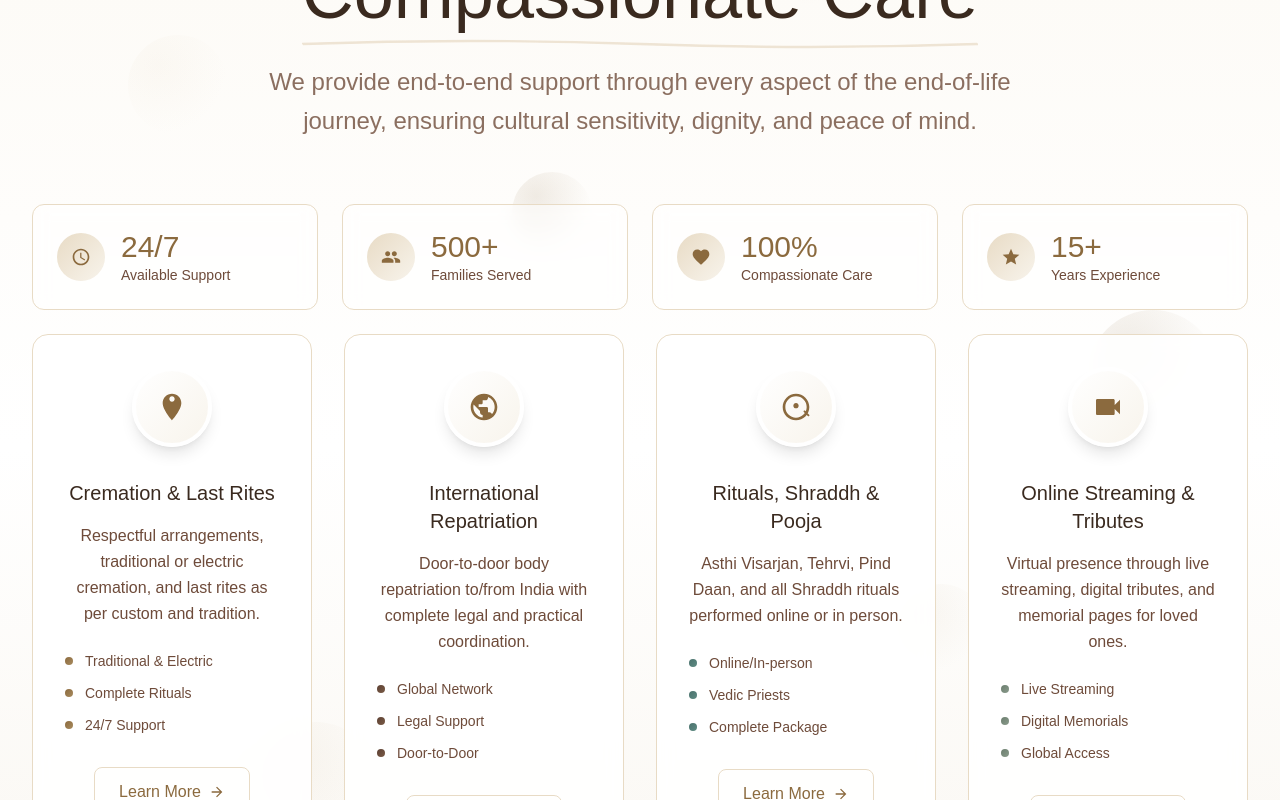
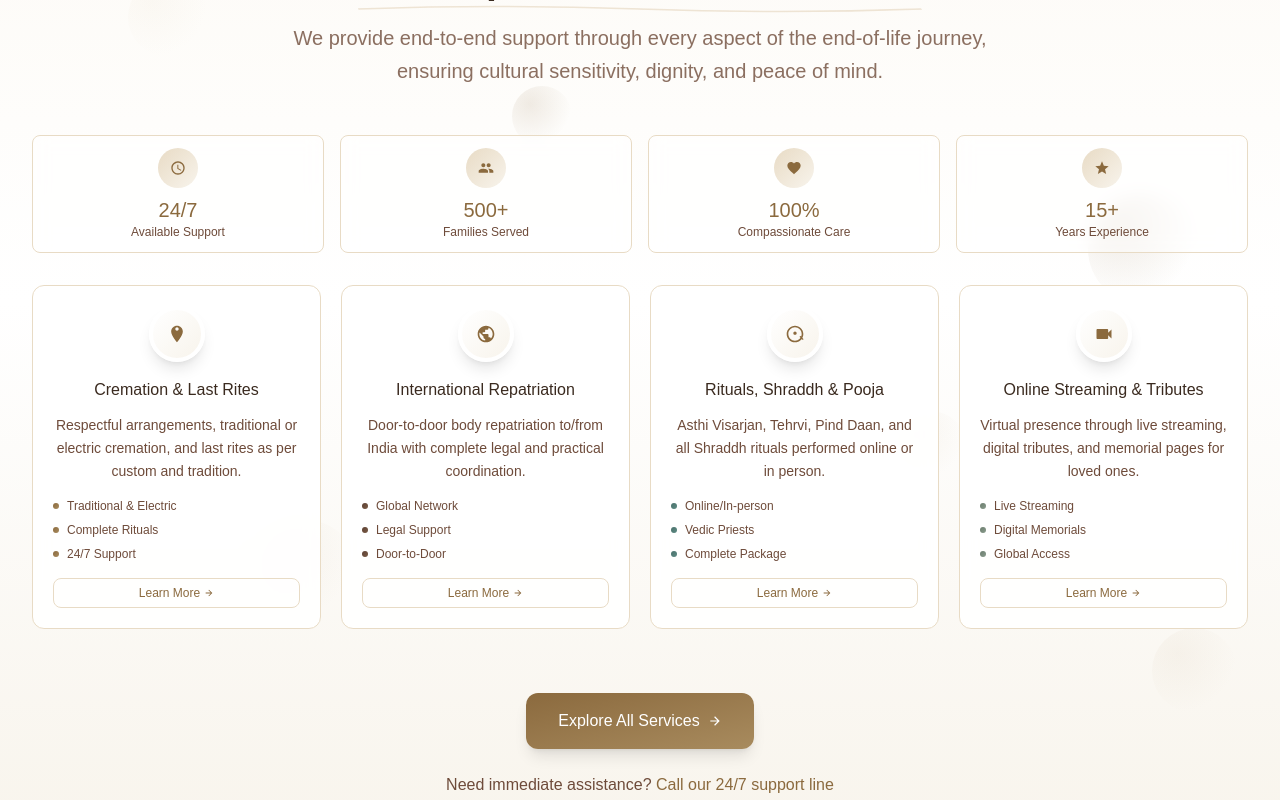
Before and after one commit to encodencydelhi/moksha_website, a Next.js app: page / in a window 1280 px wide. Shown: the part 1660-2460 px from the top of the page. Built offline with nearby package versions, Linux system fonts and the light colour scheme.

Commit message:
card size in small in website mosksha

```diff
--- a/components/HowWeHelp/HowWeHelp.tsx
+++ b/components/HowWeHelp/HowWeHelp.tsx
@@ -1,5 +1,4 @@
 "use client";
-
 import { useState, ReactElement } from "react";
 
 interface CustomIconProps {
@@ -34,7 +33,6 @@ const CustomIcon = ({ name, className = "w-6 h-6" }: CustomIconProps) => {
         <path d="M12 4l-1.41 1.41L16.17 11H4v2h12.17l-5.58 5.59L12 20l8-8z" />
       </svg>
     ),
-    // یہاں FaHandHoldingHeart کو FaHeart سے تبدیل کیا گیا ہے
     FaHeart: (
       <svg className={className} fill="currentColor" viewBox="0 0 24 24">
         <path d="M12 21.35l-1.45-1.32C5.4 15.36 2 12.28 2 8.5 2 5.42 4.42 3 7.5 3c1.74 0 3.41.81 4.5 2.09C13.09 3.81 14.76 3 16.5 3 19.58 3 22 5.42 22 8.5c0 3.78-3.4 6.86-8.55 11.54L12 21.35z" />
@@ -112,7 +110,7 @@ export default function HowWeCanHelp() {
     { icon: "FaClock", value: "24/7", label: "Available Support" },
     { icon: "FaUsers", value: "500+", label: "Families Served" },
     {
-      icon: "FaHeart", // یہاں بھی FaHandHoldingHeart کو FaHeart سے تبدیل کیا گیا ہے
+      icon: "FaHeart",
       value: "100%",
       label: "Compassionate Care",
     },
@@ -121,64 +119,64 @@ export default function HowWeCanHelp() {
 
   const circleStyles = [
     {
-      width: "100px",
-      height: "100px",
+      width: "80px",
+      height: "80px",
       left: "10%",
       top: "20%",
       background:
         "radial-gradient(circle at 30% 30%, #E8DBC520, transparent 70%)",
     },
     {
-      width: "120px",
-      height: "120px",
+      width: "100px",
+      height: "100px",
       left: "20%",
       top: "70%",
       background:
         "radial-gradient(circle at 30% 30%, #D4C1A620, transparent 70%)",
     },
     {
-      width: "80px",
-      height: "80px",
+      width: "60px",
+      height: "60px",
       left: "40%",
       top: "30%",
       background:
         "radial-gradient(circle at 30% 30%, #8B6A3E20, transparent 70%)",
     },
     {
-      width: "110px",
-      height: "110px",
+      width: "90px",
+      height: "90px",
       left: "60%",
       top: "10%",
       background:
         "radial-gradient(circle at 30% 30%, #E8DBC520, transparent 70%)",
     },
     {
-      width: "90px",
-      height: "90px",
+      width: "70px",
+      height: "70px",
       left: "70%",
       top: "60%",
       background:
         "radial-gradient(circle at 30% 30%, #D4C1A620, transparent 70%)",
     },
     {
-      width: "130px",
-      height: "130px",
+      width: "110px",
+      height: "110px",
       left: "85%",
       top: "40%",
       background:
         "radial-gradient(circle at 30% 30%, #8B6A3E20, transparent 70%)",
     },
     {
-      width: "95px",
-      height: "95px",
+      width: "75px",
+      height: "75px",
       left: "5%",
       top: "50%",
       background:
         "radial-gradient(circle at 30% 30%, #E8DBC520, transparent 70%)",
     },
     {
-      width: "105px",
-      height: "105px",
+      width: "85px",
+      height: "85px",
       left: "90%",
       top: "80%",
       background:
@@ -187,7 +185,7 @@ export default function HowWeCanHelp() {
   ];
 
   return (
-    <section className="w-full relative py-10 md:py-10 overflow-hidden">
+    <section className="w-full relative py-8 md:py-12 overflow-hidden">
       <div className="absolute inset-0 z-0">
         <div className="absolute inset-0 bg-gradient-to-b from-[#FCF9F3] via-white to-[#F8F4EC]"></div>
 
@@ -197,56 +195,56 @@ export default function HowWeCanHelp() {
       </div>
 
       <div className="relative z-10 max-w-7xl mx-auto px-4 sm:px-6 lg:px-8">
-        <div className="text-center mb-16">
-          <div className="inline-flex items-center space-x-4 mb-8">
-            <div className="w-16 h-0.5 bg-gradient-to-r from-transparent via-[#8B6A3E] to-transparent"></div>
-            <span className="text-[#8B6A3E] font-medium tracking-widest uppercase text-sm">
+        <div className="text-center mb-12">
+          <div className="inline-flex items-center space-x-3 mb-6">
+            <div className="w-12 h-0.5 bg-gradient-to-r from-transparent via-[#8B6A3E] to-transparent"></div>
+            <span className="text-[#8B6A3E] font-medium tracking-widest uppercase text-xs">
               Our Services
             </span>
-            <div className="w-16 h-0.5 bg-gradient-to-r from-transparent via-[#8B6A3E] to-transparent"></div>
+            <div className="w-12 h-0.5 bg-gradient-to-r from-transparent via-[#8B6A3E] to-transparent"></div>
           </div>
 
-          <h2 className="text-4xl md:text-6xl lg:text-7xl font-light text-[#3A2A1F] leading-tight mb-6">
+          <h2 className="text-3xl md:text-5xl lg:text-6xl font-light text-[#3A2A1F] leading-tight mb-4">
             <span className="block">Comprehensive</span>
             <span className="relative inline-block">
               Compassionate Care
               <svg
-                className="absolute -bottom-3 left-0 w-full h-3 text-[#E8DBC5]/70"
+                className="absolute -bottom-2 left-0 w-full h-2.5 text-[#E8DBC5]/70"
                 viewBox="0 0 100 10"
                 preserveAspectRatio="none"
               >
                 <path
                   d="M0,5 Q25,0 50,5 T100,5"
                   stroke="currentColor"
-                  strokeWidth="2"
+                  strokeWidth="1.5"
                   fill="none"
                 />
               </svg>
             </span>
           </h2>
 
-          <p className="text-xl md:text-2xl text-[#6E4B3A]/80 max-w-3xl mx-auto font-light leading-relaxed">
+          <p className="text-lg md:text-xl text-[#6E4B3A]/80 max-w-3xl mx-auto font-light leading-relaxed">
             We provide end-to-end support through every aspect of the
             end-of-life journey, ensuring cultural sensitivity, dignity, and
             peace of mind.
           </p>
         </div>
 
-        <div className="grid grid-cols-1 sm:grid-cols-2 md:grid-cols-4 gap-6 mb-6">
+        <div className="grid grid-cols-2 md:grid-cols-4 gap-4 mb-8">
           {stats.map((stat, index) => (
             <div key={index} className="relative">
-              <div className="bg-white/50 backdrop-blur-sm rounded-xl p-4 sm:p-6 border border-[#E8DBC5]">
-                <div className="flex flex-col sm:flex-row items-center justify-center sm:justify-start space-y-4 sm:space-y-0 sm:space-x-4">
-                  <div className="w-12 h-12 rounded-full bg-gradient-to-br from-[#E8DBC5] to-[#F8F4EC] flex items-center justify-center">
+              <div className="bg-white/50 backdrop-blur-sm rounded-lg p-3 border border-[#E8DBC5]">
+                <div className="flex flex-col items-center justify-center space-y-2">
+                  <div className="w-10 h-10 rounded-full bg-gradient-to-br from-[#E8DBC5] to-[#F8F4EC] flex items-center justify-center">
                     <div className="text-[#8B6A3E]">
-                      <CustomIcon name={stat.icon} className="w-5 h-5" />
+                      <CustomIcon name={stat.icon} className="w-4 h-4" />
                     </div>
                   </div>
-                  <div className="text-center sm:text-left">
-                    <div className="text-2xl sm:text-3xl font-light text-[#8B6A3E]">
+                  <div className="text-center">
+                    <div className="text-xl font-light text-[#8B6A3E]">
                       {stat.value}
                     </div>
-                    <div className="text-sm text-[#6E4B3A] whitespace-normal">
+                    <div className="text-xs text-[#6E4B3A] whitespace-normal">
                       {stat.label}
                     </div>
                   </div>
@@ -256,7 +254,7 @@ export default function HowWeCanHelp() {
           ))}
         </div>
 
-        <div className="grid grid-cols-1 md:grid-cols-2 lg:grid-cols-4 gap-8 mb-20">
+        <div className="grid grid-cols-1 md:grid-cols-2 lg:grid-cols-4 gap-5 mb-16">
           {cards.map((card, index) => (
             <div
               key={index}
@@ -264,53 +262,45 @@ export default function HowWeCanHelp() {
               onMouseEnter={() => setActiveCard(index)}
               onMouseLeave={() => setActiveCard(null)}
             >
-              <div className="relative bg-white/90 backdrop-blur-sm rounded-2xl p-6 md:p-8 border border-[#E8DBC5] h-full overflow-hidden">
-                <div className="relative mb-6 md:mb-8">
-                  <div className="relative w-16 h-16 md:w-20 md:h-20 mx-auto">
+              <div className="relative bg-white/90 backdrop-blur-sm rounded-xl p-5 border border-[#E8DBC5] h-full flex flex-col overflow-hidden">
+                <div className="relative mb-4">
+                  <div className="relative w-14 h-14 mx-auto">
                     <div className="relative w-full h-full rounded-full bg-gradient-to-br from-white to-[#F8F4EC] border-4 border-white flex items-center justify-center shadow-lg">
-                      <div className="text-2xl md:text-3xl text-[#8B6A3E]">
-                        <CustomIcon
-                          name={card.icon}
-                          className="w-6 h-6 md:w-8 md:h-8"
-                        />
+                      <div className="text-[#8B6A3E]">
+                        <CustomIcon name={card.icon} className="w-5 h-5" />
                       </div>
                     </div>
                   </div>
                 </div>
 
-                <h3 className="text-lg md:text-xl font-light text-[#3A2A1F] mb-4 text-center">
+                <h3 className="text-base font-light text-[#3A2A1F] mb-3 text-center">
                   {card.title}
                 </h3>
 
-                <p className="text-[#6E4B3A] leading-relaxed mb-6 text-center text-sm md:text-base">
+                <p className="text-[#6E4B3A] leading-relaxed mb-4 text-center text-sm flex-grow">
                   {card.desc}
                 </p>
 
-                <div className="space-y-3 mb-6 md:mb-8">
+                <div className="space-y-2 mb-4">
                   {card.features.map((feature, idx) => (
-                    <div key={idx} className="flex items-center space-x-3">
+                    <div key={idx} className="flex items-center space-x-2">
                       <div
-                        className={`w-2 h-2 rounded-full bg-gradient-to-br ${card.color} flex-shrink-0`}
+                        className={`w-1.5 h-1.5 rounded-full bg-gradient-to-br ${card.color} flex-shrink-0`}
                       ></div>
-                      <span className="text-sm text-[#6E4B3A]">{feature}</span>
+                      <span className="text-xs text-[#6E4B3A]">{feature}</span>
                     </div>
                   ))}
                 </div>
 
-                <div className="text-center">
-                  <button className="inline-flex items-center justify-center space-x-2 text-[#8B6A3E] px-4 py-2 md:px-6 md:py-3 rounded-lg border border-[#E8DBC5] w-full sm:w-auto">
-                    <span className="font-medium text-sm md:text-base">
-                      Learn More
-                    </span>
-                    <CustomIcon
-                      name="FaArrowRight"
-                      className="w-3 h-3 md:w-4 md:h-4"
-                    />
+                <div className="text-center mt-auto">
+                  <button className="inline-flex items-center justify-center space-x-1 text-[#8B6A3E] px-3 py-1.5 rounded-lg border border-[#E8DBC5] w-full text-xs hover:bg-[#F8F4EC] transition-colors">
+                    <span>Learn More</span>
+                    <CustomIcon name="FaArrowRight" className="w-2.5 h-2.5" />
                   </button>
                 </div>
 
-                <div className="absolute top-4 right-4 w-4 h-4 border-t-2 border-r-2 border-[#E8DBC5] rounded-tr-lg opacity-0 group-hover:opacity-100"></div>
-                <div className="absolute bottom-4 left-4 w-4 h-4 border-b-2 border-l-2 border-[#E8DBC5] rounded-bl-lg opacity-0 group-hover:opacity-100"></div>
+                <div className="absolute top-3 right-3 w-3 h-3 border-t border-r border-[#E8DBC5] rounded-tr-lg opacity-0 group-hover:opacity-100 transition-opacity"></div>
+                <div className="absolute bottom-3 left-3 w-3 h-3 border-b border-l border-[#E8DBC5] rounded-bl-lg opacity-0 group-hover:opacity-100 transition-opacity"></div>
               </div>
             </div>
           ))}
@@ -318,20 +308,17 @@ export default function HowWeCanHelp() {
 
         <div className="text-center">
           <div className="relative inline-block">
-            <button className="relative px-8 py-4 md:px-12 md:py-6 bg-gradient-to-br from-[#8B6A3E] to-[#A88B5E] text-white rounded-2xl overflow-hidden shadow-xl">
-              <div className="relative z-10 flex items-center justify-center space-x-4">
-                <span className="text-lg md:text-xl font-medium">
+            <button className="relative px-6 py-3 md:px-8 md:py-4 bg-gradient-to-br from-[#8B6A3E] to-[#A88B5E] text-white rounded-xl overflow-hidden shadow-lg hover:shadow-xl transition-shadow">
+              <div className="relative z-10 flex items-center justify-center space-x-2">
+                <span className="text-base font-medium">
                   Explore All Services
                 </span>
-                <CustomIcon
-                  name="FaArrowRight"
-                  className="w-4 h-4 md:w-5 md:h-5"
-                />
+                <CustomIcon name="FaArrowRight" className="w-3.5 h-3.5" />
               </div>
             </button>
           </div>
 
-          <p className="text-[#6E4B3A] mt-8 text-base md:text-lg font-light">
+          <p className="text-[#6E4B3A] mt-6 text-sm md:text-base font-light">
             Need immediate assistance?{" "}
             <a
               href="tel:+9118001234567"
```
